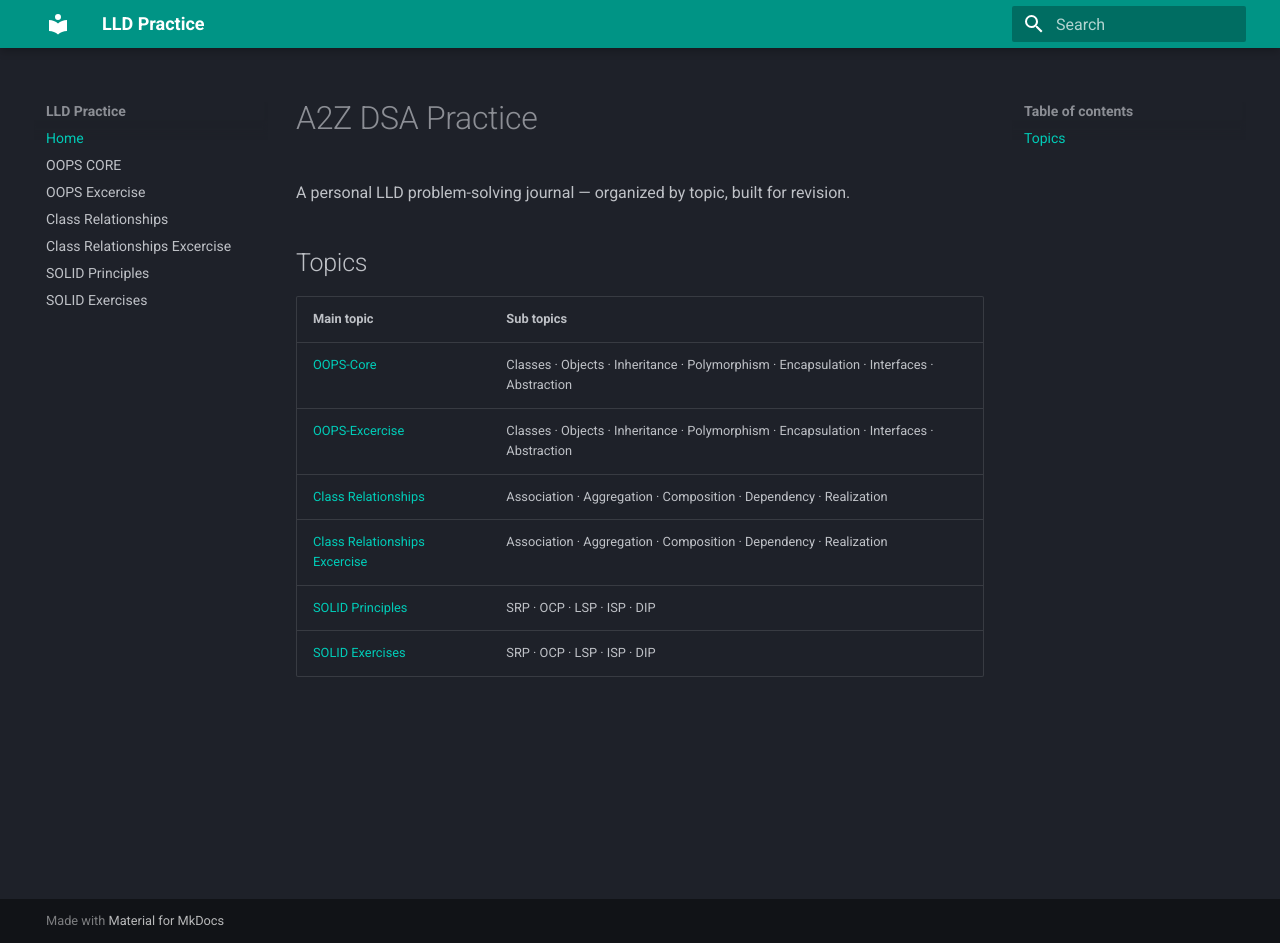
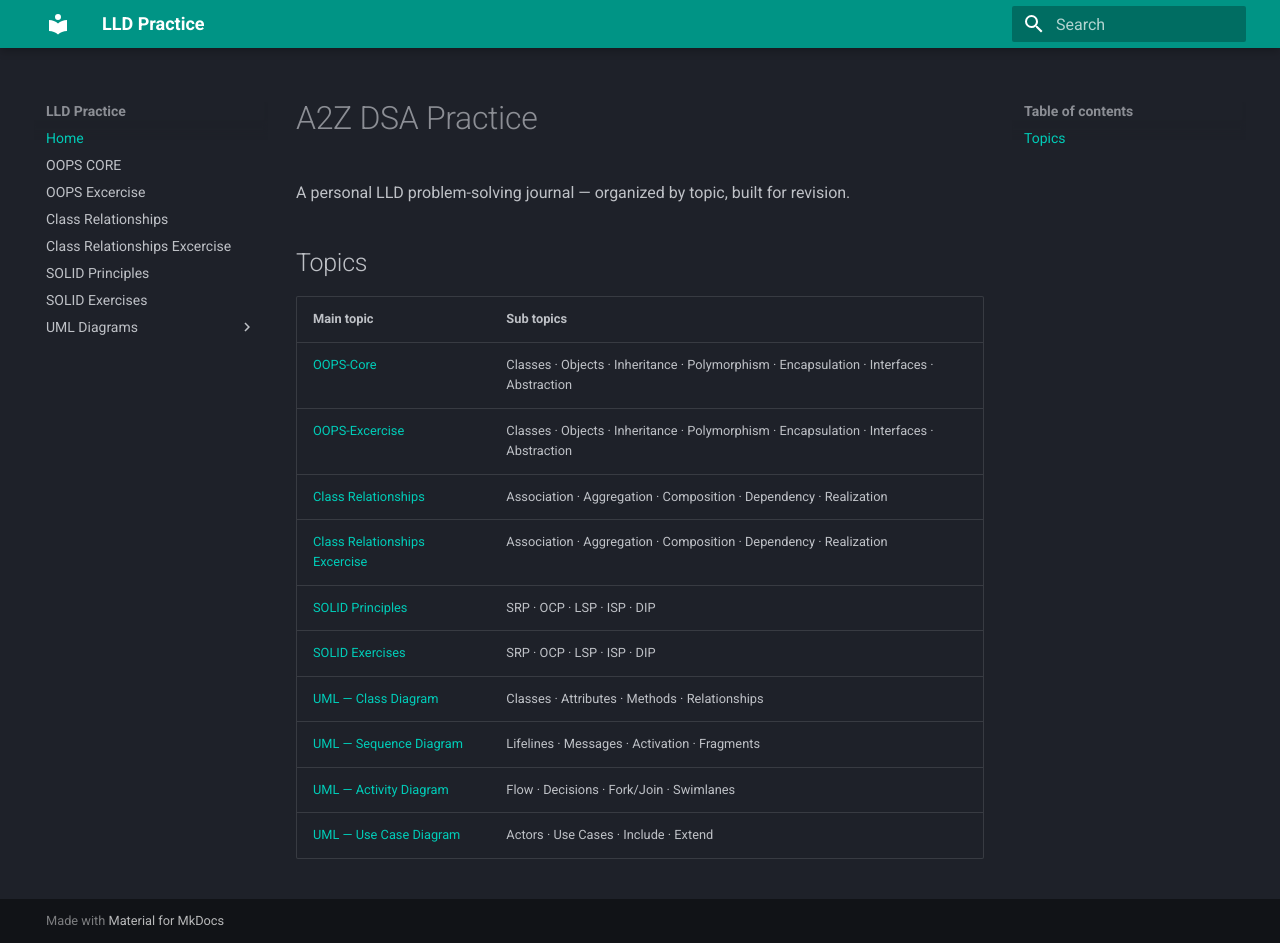
Before and after one commit to Lokesh396/LLD, an MkDocs documentation site: the page built from docs/index.md, in a window 1280 px wide and 943 px high. Built offline with MkDocs 1.6.1 and Material for MkDocs 9.7.7, drawn with Linux system fonts in a browser that asks for light colours.

Commit message:
added uml diagram inside the docs.

```diff
--- a/docs/index.md
+++ b/docs/index.md
@@ -12,3 +12,7 @@ A personal LLD problem-solving journal — organized by topic, built for revisio
 | [Class Relationships Excercise](classrelationships-excercise.md) | Association · Aggregation · Composition · Dependency · Realization |
 | [SOLID Principles](solid.md) | SRP · OCP · LSP · ISP · DIP |
 | [SOLID Exercises](solid-excercise.md) | SRP · OCP · LSP · ISP · DIP |
+| [UML — Class Diagram](uml-class-diagram.md) | Classes · Attributes · Methods · Relationships |
+| [UML — Sequence Diagram](uml-sequence-diagram.md) | Lifelines · Messages · Activation · Fragments |
+| [UML — Activity Diagram](uml-activity-diagram.md) | Flow · Decisions · Fork/Join · Swimlanes |
+| [UML — Use Case Diagram](uml-usecase-diagram.md) | Actors · Use Cases · Include · Extend |
--- a/mkdocs.yaml
+++ b/mkdocs.yaml
@@ -6,6 +6,10 @@ theme:
     primary: teal
   features:
     - content.code.copy
+
+plugins:
+  - search
+  - drawio
 
 markdown_extensions:
   - pymdownx.highlight:
@@ -24,3 +28,8 @@ nav:
   - Class Relationships Excercise: classrelationships-excercise.md
   - SOLID Principles: solid.md
   - SOLID Exercises: solid-excercise.md
+  - UML Diagrams:
+    - Class Diagram: uml-class-diagram.md
+    - Sequence Diagram: uml-sequence-diagram.md
+    - Activity Diagram: uml-activity-diagram.md
+    - Use Case Diagram: uml-usecase-diagram.md
```
Also changed, not shown: docs/uml-activity-diagram.md (added, +20 -0 lines), docs/uml-class-diagram.md (added, +18 -0 lines), docs/uml-sequence-diagram.md (added, +19 -0 lines), docs/uml-usecase-diagram.md (added, +19 -0 lines), 5 other files.
